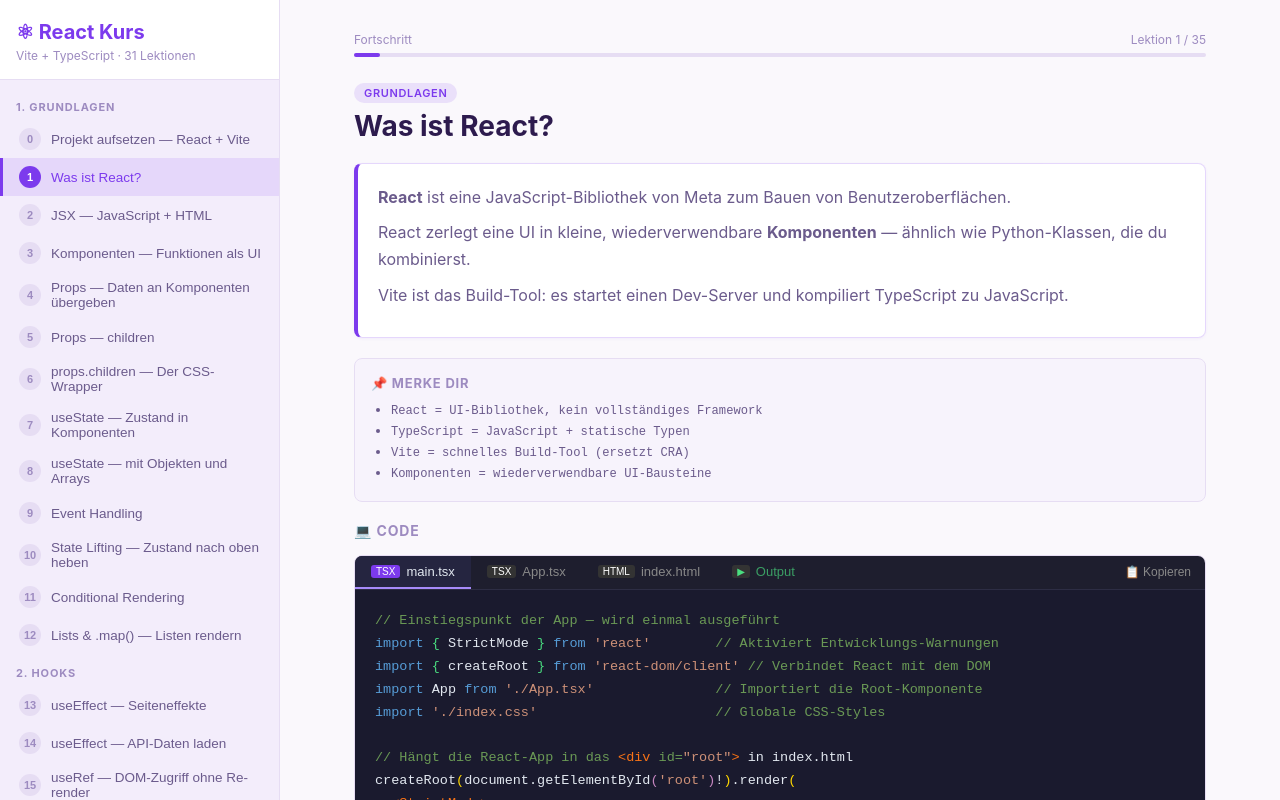
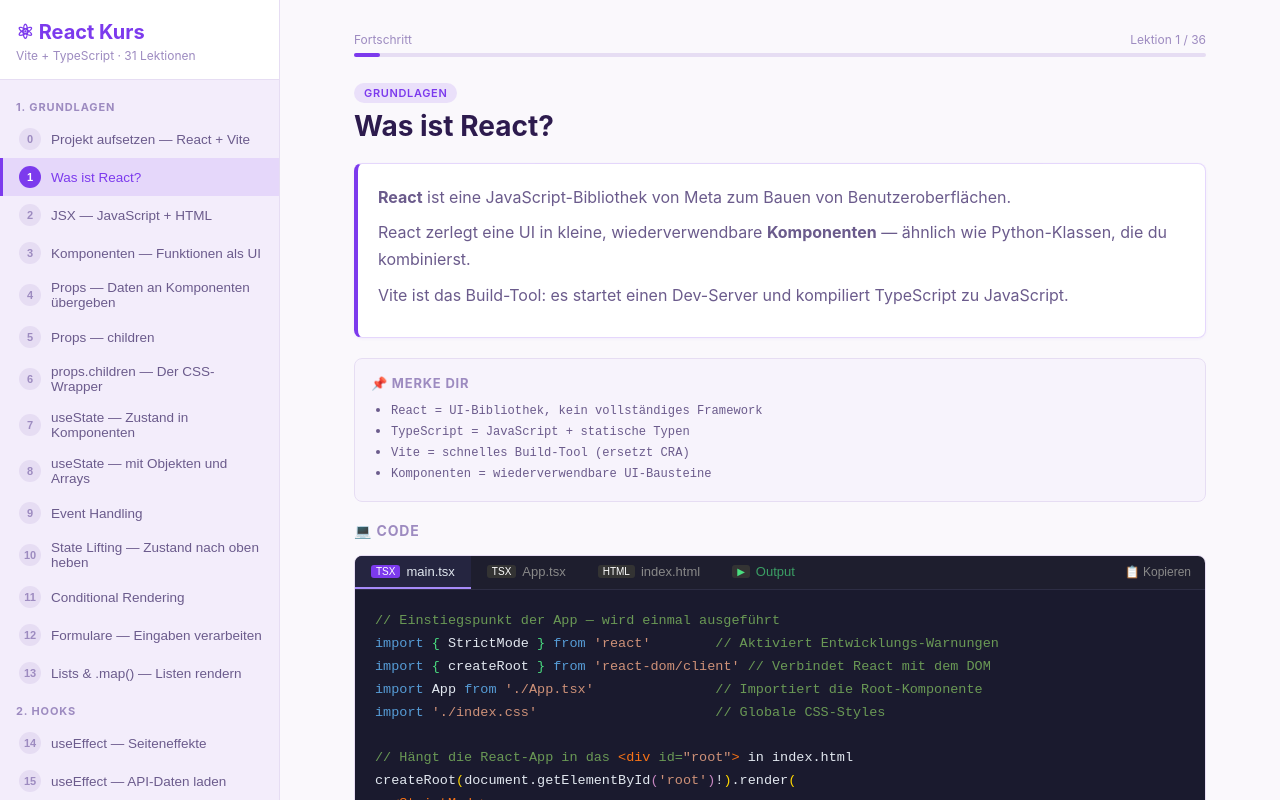
Before and after one commit to MESTE92/React_Kurs, a React (Vite) app: page / in a window 1280 px wide. Built offline with nearby package versions, Linux system fonts and the light colour scheme.

Commit message:
Lektion 12 bearbeitet

```diff
--- a/src/data/lessons.ts
+++ b/src/data/lessons.ts
@@ -1348,6 +1348,220 @@
       },
       {
         id: 12,
+        title: 'Formulare — Eingaben verarbeiten',
+        category: 'Grundlagen',
+        explanation: `In React wird jedes Eingabefeld durch **State** gesteuert — man spricht von einem "controlled input".
+Der State speichert immer den aktuellen Wert des Felds, \`onChange\` aktualisiert ihn bei jeder Eingabe.
+\`onSubmit\` fängt das Absenden ab — \`e.preventDefault()\` verhindert dabei den Browser-Reload.`,
+        keyPoints: [
+          'Controlled Input: value={state} + onChange → React kontrolliert den Wert',
+          'e.preventDefault() verhindert den Standard-Reload beim Absenden',
+          'Jedes Feld bekommt seinen eigenen useState',
+          'type="email" aktiviert Browser-seitige Validierung der E-Mail-Adresse',
+        ],
+        files: [
+          {
+            name: 'NewsletterForm.tsx',
+            language: 'tsx',
+            code: `import { useState } from 'react'
+import './NewsletterForm.css'
+
+function NewsletterForm() {
+  // Jedes Feld hat seinen eigenen State
+  const [vorname, setVorname] = useState('')
+  const [name, setName]       = useState('')
+  const [mail, setMail]       = useState('')
+
+  // submitted steuert ob das Formular oder die Bestätigung angezeigt wird
+  const [submitted, setSubmitted] = useState(false)
+
+  function handleSubmit(e: React.FormEvent) {
+    e.preventDefault()  // verhindert Seiten-Reload
+    setSubmitted(true)
+  }
+
+  // Early return — nach dem Absenden wird die Bestätigung angezeigt
+  if (submitted) {
+    return (
+      <div className="success">
+        <span className="success-icon">✓</span>
+        <p>Danke, <strong>{vorname} {name}</strong>!</p>
+        <p className="success-sub">{mail} wurde angemeldet.</p>
+      </div>
+    )
+  }
+
+  return (
+    <form className="newsletter-form" onSubmit={handleSubmit}>
+      <h2>Newsletter</h2>
+      <p className="form-subtitle">Jetzt kostenlos anmelden</p>
+
+      <div className="form-group">
+        {/* htmlFor verknüpft das Label mit dem Input — Klick auf Label fokussiert das Feld */}
+        <label htmlFor="vorname">Vorname</label>
+        {/* value + onChange = controlled input — React kennt immer den aktuellen Wert */}
+        <input
+          id="vorname"
+          type="text"
+          value={vorname}
+          onChange={e => setVorname(e.target.value)}
+          placeholder="Max"
+        />
+      </div>
+
+      <div className="form-group">
+        <label htmlFor="name">Name</label>
+        <input
+          id="name"
+          type="text"
+          value={name}
+          onChange={e => setName(e.target.value)}
+          placeholder="Mustermann"
+        />
+      </div>
+
+      <div className="form-group">
+        <label htmlFor="mail">E-Mail</label>
+        {/* type="email" → Browser prüft das Format automatisch */}
+        <input
+          id="mail"
+          type="email"
+          value={mail}
+          onChange={e => setMail(e.target.value)}
+          placeholder="max@beispiel.de"
+        />
+      </div>
+
+      <button type="submit" className="btn-submit">Anmelden</button>
+    </form>
+  )
+}
+
+export default NewsletterForm`,
+          },
+          {
+            name: 'App.tsx',
+            language: 'tsx',
+            code: `import NewsletterForm from './NewsletterForm'
+
+function App() {
+  return <NewsletterForm />
+}
+
+export default App`,
+          },
+          {
+            name: 'NewsletterForm.css',
+            language: 'css',
+            code: `.newsletter-form {
+  display: flex;
+  flex-direction: column;
+  gap: 16px;
+  padding: 28px 24px;
+  border: 1px solid #e6ddf3;
+  border-radius: 12px;
+  background: #fff;
+  box-shadow: 0 2px 8px rgba(124, 58, 237, 0.08);
+  max-width: 320px;
+}
+
+.newsletter-form h2 {
+  font-size: 20px;
+  font-weight: 700;
+  color: #2d1b4e;
+  margin: 0;
+}
+
+.form-subtitle {
+  font-size: 13px;
+  color: #9d8bc0;
+  margin: -8px 0 0;
+}
+
+.form-group {
+  display: flex;
+  flex-direction: column;
+  gap: 5px;
+}
+
+.form-group label {
+  font-size: 12px;
+  font-weight: 600;
+  color: #6b5b8c;
+  text-transform: uppercase;
+  letter-spacing: 0.04em;
+}
+
+.form-group input {
+  padding: 9px 12px;
+  border: 1px solid #e6ddf3;
+  border-radius: 7px;
+  font-size: 14px;
+  color: #2d1b4e;
+  outline: none;
+}
+
+.form-group input:focus {
+  border-color: #7c3aed;
+  box-shadow: 0 0 0 3px rgba(124, 58, 237, 0.12);
+}
+
+.btn-submit {
+  background: #7c3aed;
+  color: #fff;
+  border: none;
+  padding: 11px;
+  border-radius: 8px;
+  font-size: 14px;
+  font-weight: 600;
+  cursor: pointer;
+  margin-top: 4px;
+}
+
+.btn-submit:hover {
+  background: #6d28d9;
+}
+
+.success {
+  display: flex;
+  flex-direction: column;
+  align-items: center;
+  gap: 8px;
+  padding: 32px 24px;
+  border: 1px solid #bbf7d0;
+  border-radius: 12px;
+  background: #f0fdf4;
+  max-width: 320px;
+  text-align: center;
+}
+
+.success-icon {
+  width: 44px;
+  height: 44px;
+  border-radius: 50%;
+  background: #16a34a;
+  color: #fff;
+  font-size: 22px;
+  display: flex;
+  align-items: center;
+  justify-content: center;
+}
+
+.success p {
+  margin: 0;
+  color: #15803d;
+  font-size: 15px;
+}
+
+.success-sub {
+  font-size: 12px !important;
+  color: #9d8bc0 !important;
+}`,
+          },
+        ],
+      },
+      {
+        id: 13,
         title: 'Lists & .map() — Listen rendern',
         category: 'Grundlagen',
         explanation: `Arrays in JSX renderst du mit \`.map()\` — jedes Element wird in JSX umgewandelt.
@@ -1416,7 +1630,7 @@
     title: '2. Hooks',
     lessons: [
       {
-        id: 13,
+        id: 14,
         title: 'useEffect — Seiteneffekte',
         category: 'Hooks',
         explanation: `**useEffect** führt Code aus, nachdem React die Komponente gerendert hat.
@@ -1655,7 +1869,7 @@
         ],
       },
       {
-        id: 14,
+        id: 15,
         title: 'useEffect — API-Daten laden',
         category: 'Hooks',
         explanation: `API-Aufrufe gehören in \`useEffect\` — nicht direkt in die Komponente (würde bei jedem Render feuern).
@@ -1719,7 +1933,7 @@
         ],
       },
       {
-        id: 15,
+        id: 16,
         title: 'useRef — DOM-Zugriff ohne Re-render',
         category: 'Hooks',
         explanation: `**useRef** gibt eine veränderliche Box (\`.current\`) die zwischen Renders erhalten bleibt — aber kein Re-render auslöst.
@@ -1767,7 +1981,7 @@
         ],
       },
       {
-        id: 16,
+        id: 17,
         title: 'useContext — zentraler Datenspeicher',
         category: 'Hooks',
         explanation: `**Context** löst das "Prop Drilling" Problem — statt Props durch viele Ebenen zu reichen, landen alle Daten in einem zentralen Store.
@@ -1972,7 +2186,7 @@
         ],
       },
       {
-        id: 17,
+        id: 18,
         title: 'useContext — gestapelte Kontexte',
         category: 'Hooks',
         explanation: `Jede Komponente kann ihren eigenen Kontext und Provider **selbst definieren und exportieren** — nicht alles muss in eine zentrale Datei.
@@ -2181,7 +2395,7 @@
         ],
       },
       {
-        id: 18,
+        id: 19,
         title: 'useMemo & useCallback — Performance',
         category: 'Hooks',
         explanation: `**useMemo** cached das Ergebnis einer Berechnung — wird nur neu berechnet wenn sich Abhängigkeiten ändern.
@@ -2233,7 +2447,7 @@
         ],
       },
       {
-        id: 19,
+        id: 20,
         title: 'Custom Hooks — wiederverwendbare Logik',
         category: 'Hooks',
         explanation: `**Custom Hooks** sind eigene Funktionen die mit "use" beginnen und andere Hooks nutzen.
@@ -2349,7 +2563,7 @@
     title: '3. Fortgeschritten',
     lessons: [
       {
-        id: 20,
+        id: 21,
         title: 'React Router — Navigation',
         category: 'Fortgeschritten',
         explanation: `**React Router** ermöglicht clientseitige Navigation ohne Seiten-Reload.
@@ -2437,7 +2651,7 @@
         ],
       },
       {
-        id: 21,
+        id: 22,
         title: 'Formulare — kontrolliert vs. unkontrolliert',
         category: 'Fortgeschritten',
         explanation: `**Kontrollierte Inputs** — React State ist die einzige Datenquelle, DOM wird gesteuert.
@@ -2529,7 +2743,7 @@
         ],
       },
       {
-        id: 22,
+        id: 23,
         title: 'useReducer — komplexer State',
         category: 'Fortgeschritten',
         explanation: `**useReducer** ist Alternative zu useState für komplexen State mit mehreren Aktionen.
@@ -2627,7 +2841,7 @@
         ],
       },
       {
-        id: 23,
+        id: 24,
         title: 'TypeScript mit React — Typen & Generics',
         category: 'Fortgeschritten',
         explanation: `TypeScript macht React-Code robuster: Fehler werden beim Schreiben erkannt, nicht erst zur Laufzeit.
@@ -2711,7 +2925,7 @@
         ],
       },
       {
-        id: 24,
+        id: 25,
         title: 'React.memo — Rendering optimieren',
         category: 'Fortgeschritten',
         explanation: `**React.memo** ist ein Higher-Order Component (HOC) — es "merkt" sich Props und rendert nur neu wenn Props sich ändern.
@@ -2781,7 +2995,7 @@
         ],
       },
       {
-        id: 25,
+        id: 26,
         title: 'Error Boundaries',
         category: 'Fortgeschritten',
         explanation: `**Error Boundaries** fangen JavaScript-Fehler in Kindkomponenten ab und zeigen Fallback-UI.
@@ -2871,7 +3085,7 @@
         ],
       },
       {
-        id: 26,
+        id: 27,
         title: 'Lazy Loading & Suspense',
         category: 'Fortgeschritten',
         explanation: `**React.lazy()** lädt eine Komponente erst wenn sie gebraucht wird — Code-Splitting.
@@ -2915,7 +3129,7 @@
         ],
       },
       {
-        id: 27,
+        id: 28,
         title: 'Portale — Rendering außerhalb des Root',
         category: 'Fortgeschritten',
         explanation: `**Portals** rendern Kinder in einen anderen DOM-Knoten als den Parent — aber bleiben im React-Komponentenbaum.
@@ -2996,7 +3210,7 @@
     title: '4. Praxisprojekt: SportsDash',
     lessons: [
       {
-        id: 28,
+        id: 29,
         title: 'Projektübersicht & Architektur',
         category: 'Praxisprojekt',
         explanation: `Wir bauen **SportsDash** — eine App mit Login/Register und Fußball-Ergebnissen via API.
@@ -3035,7 +3249,7 @@
         ],
       },
       {
-        id: 29,
+        id: 30,
         title: 'Projekt: Types & Interfaces',
         category: 'Praxisprojekt',
         explanation: `Alle TypeScript-Typen zentral in einer Datei — so haben alle Komponenten dieselben Definitionen.
@@ -3122,7 +3336,7 @@
         ],
       },
       {
-        id: 30,
+        id: 31,
         title: 'Projekt: AuthContext',
         category: 'Praxisprojekt',
         explanation: `Der AuthContext verwaltet den eingeloggten User global — alle Komponenten können darauf zugreifen.
@@ -3196,7 +3410,7 @@
         ],
       },
       {
-        id: 31,
+        id: 32,
         title: 'Projekt: PrivateRoute & Layout',
         category: 'Praxisprojekt',
         explanation: `**PrivateRoute** schützt Seiten die nur eingeloggte User sehen dürfen — leitet sonst zum Login um.
@@ -3329,7 +3543,7 @@
         ],
       },
       {
-        id: 32,
+        id: 33,
         title: 'Projekt: Login & Register Pages',
         category: 'Praxisprojekt',
         explanation: `Login und Register sind kontrollierte Formulare die den AuthContext nutzen.
@@ -3534,7 +3748,7 @@
         ],
       },
       {
-        id: 33,
+        id: 34,
         title: 'Projekt: Dashboard & API',
         category: 'Praxisprojekt',
         explanation: `Das Dashboard lädt Live-Fußballdaten von der API. Wir nutzen einen Mock-Datensatz falls kein API-Key vorhanden.
@@ -3862,7 +4076,7 @@
         ],
       },
       {
-        id: 34,
+        id: 35,
         title: 'Projekt: App.tsx — Router zusammenbauen',
         category: 'Praxisprojekt',
         explanation: `Jetzt verbinden wir alles: Router, Auth-Provider, Layout, Private Routes und alle Seiten.
```
